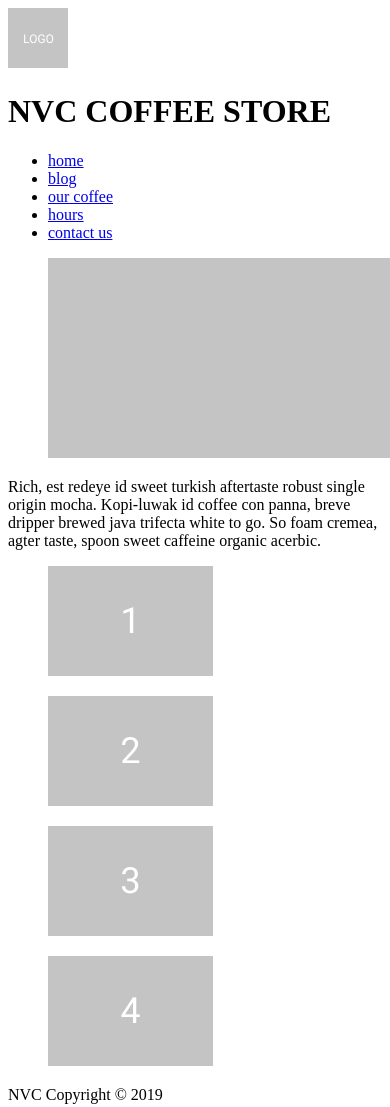
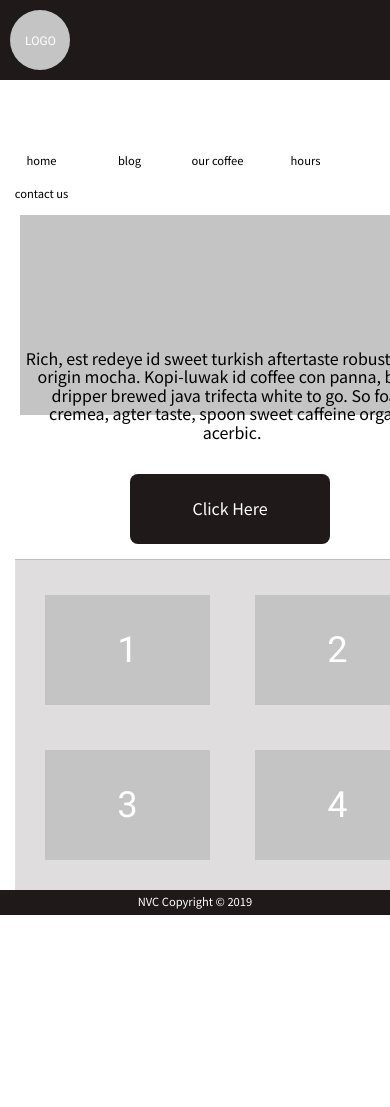
Before and after one commit to tmrandle/web2Fall20, a plain HTML site: page index.html in a window 390 px wide. Shown: the top 1107 px of the page. After the commit the page ends 915 px from the top, so only its background shows below. Drawn offline with Linux system fonts and the light colour scheme.

Commit message:
worked on the mixin and variables as well as some of the responsive medium and large screen size

```diff
--- a/index.html
+++ b/index.html
@@ -10,6 +10,7 @@
 
 
 <body>
+
     <header>
 		<img src="assets/images/logo.png" alt="Logo">
 		<h1>NVC COFFEE STORE</h1>
@@ -31,6 +32,7 @@
                     <img src="assets/images/hero1.png" alt="Hero Picture">
                 </figure>
                 <p>Rich, est redeye id sweet turkish aftertaste robust single origin mocha.  Kopi-luwak id coffee con panna, breve dripper brewed java trifecta white to go.  So foam cremea, agter taste, spoon sweet caffeine organic acerbic.</p>
+                <p class="button">Click Here</p>
             </section>
 
             <section id="navLinks">
@@ -56,5 +58,6 @@
                 <p>NVC Copyright &#169; 2019</p>
             </footer>
 
+
 </body>
 </html>
--- a/styles/main.scss
+++ b/styles/main.scss
@@ -3,27 +3,145 @@
 @import "./partials/_colors.scss";
 @import "./partials/_typography.scss";
 
+@mixin btn() {
+    height: 30px;
+    width: 150px;
+    margin: 5px 130px 5px 130px;
+    padding: 25px 25px 15px 25px;
+    color: $whiteTextColor;
+    font-family: $smallFont;
+    font-size: $headerFont;
+    background-color: $darkBackground;
+    border-radius: 8px;
+    &:hover {
+        background-color: lighten($darkBackground,15%);
+        cursor: pointer;
+    }
 
-//Big Screens
-@media (min-width:1024px){
+}
+
+
+header{
+    height: 80px;
+    margin: 0px;
+    padding: 0px;
+    background-color: $darkBackground;
+    img{
+        display: inline-block;
+        margin: 10px;
+        border-radius: 50%;
+    }
+
     h1{
-        color:blue;
+        float: right;
+        text-align: center;
+        margin: 27px 150px 15px 5px;
+        color: $whiteTextColor;
+        font-family: $headerFont;
+        font-size: $headerTextSize;
+        font-weight: 500px;
     }
 }
 
-header{
+nav{
+    margin: 10px 0px;
+    padding: 2px;
+    ul{
+        margin: 0px;
+        padding: 0px;
+        list-style: none;
+        float: left;
+    }
 
-    margin: 0px 0px 10px 0px;
-    padding: 0px;
-    background-color: $headerBackground;
+    li{
+        display: inline-block;
+        width: 69px;
+        padding: 5px;
+        margin: 0px 5px 10px 0px;
+        text-align: center;
+        font-family: $smallFont;
+        font-size: $smallTextSize;
+    }
 
-    h1{
-        display: inline-block;
-        margin: 20px 150px 15px 5px;
-        text-align: center;
-        color: $headerTextColor;
-        font-family: $headerFont;
-        font-size: $headerTextSize;
-
+    a{
+        text-decoration: none;
+        color: $navTextColor;
     }
 }
+
+.hero{
+    figure{
+        height: 200px;
+        width: 414px;
+        margin: 10px;
+        padding: 10px;
+    }
+    p{
+        height: 100px;
+        width: 414px;
+        margin: 15px;
+        padding: 10px;
+        text-align: center;
+        font-family: $smallFont;
+    }
+    .button {
+        @include btn();
+    }
+}
+
+.pics{
+    height: 320px;
+    width: 414px;
+    margin: 15px 15px 0px 15px;
+    padding: 10px 10px 0px 10px;
+    background-color: $picBackground;
+    border-top: 1px solid rgba(55,55,55,0.2);
+    display: grid;
+    grid-template-columns: 165px 165px;
+    grid-template-rows: 110px 110px;
+    grid-gap: 45px;
+}
+
+.gridImage{
+    height: 110px;
+    width: 165px;
+    margin: 5px 0px;
+    padding: 20px 20px 0px 20px;
+}
+
+footer{
+    margin: 0px;
+    padding: 0px;
+    height: 25px;
+    background-color: $darkBackground;
+
+    p{
+    margin: 0px;
+    padding: 5px;
+    text-align: center;
+    color: $whiteTextColor;
+    font-size: $smallTextSize;
+    font-family: $smallFont;
+    }
+}
+//Medium Screens and up
+@media (min-width: 768px) {
+
+    header h1{
+        color: $medSHeaderColor;
+    }
+    .hero .button{
+        color: $medSHeaderColor;
+    }
+}
+
+//Big Screens
+@media (min-width: 1024px){
+
+    header h1{
+        color: $bigSHeaderColor;
+    }
+    .hero .button {
+        color: $bigSHeaderColor;
+    }
+}
--- a/styles/partials/_colors.scss
+++ b/styles/partials/_colors.scss
@@ -1,2 +1,6 @@
-$headerBackground: rgba(31,25,26,1.00);
-$headerTextColor: White;
+$darkBackground: rgba(31,25,26,1.00);
+$whiteTextColor: White;
+$navTextColor: Black;
+$picBackground: rgba(213,210,210,0.75);
+$bigSHeaderColor: blue;
+$medSHeaderColor: yellow;
--- a/styles/partials/_typography.scss
+++ b/styles/partials/_typography.scss
@@ -1,5 +1,8 @@
 @import url('https://fonts.googleapis.com/css2?family=Noto+Sans+KR&display=swap');
 
+@import url('https://fonts.googleapis.com/css2?family=Noto+Sans+JP&display=swap');
 
 $headerTextSize: 1.25em;
 $headerFont: 'Noto Sans KR', sans-serif;
+$smallFont: 'Noto Sans JP', sans-serif;
+$smallTextSize: .7em;
```
Also changed, not shown: styles/main.css, 1 other file.
